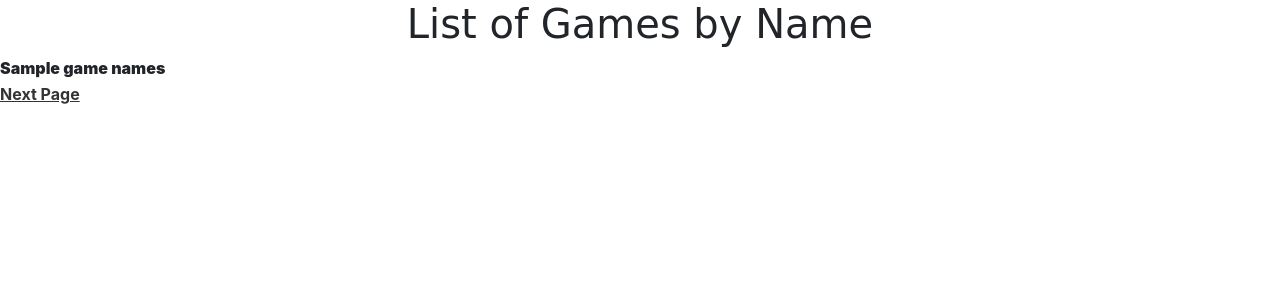
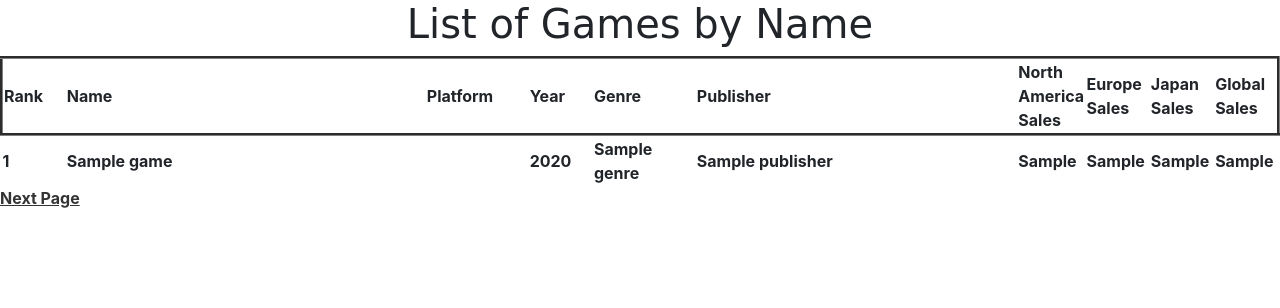
Before and after one commit to JoeYashinsky/DataAnalyzationPython, a Flask app: template datatracker/templates/our_views/namedgames.html in a window 1280 px wide. Shown: the top 308 px of the page. Run offline with Flask 2, Linux system fonts and the light colour scheme; the template is opened without the code that fills it: most values are stand-ins (such as "Sample title", 1, 10 or a date in 2020); some libraries are stand-ins or nearby versions.

Commit message:
Created search for game and return details function and added table to namedGames.html to see details of the searched for game.

```diff
--- a/datatracker/templates/our_views/namedgames.html
+++ b/datatracker/templates/our_views/namedgames.html
@@ -6,18 +6,40 @@
 
 {% block content %}
 
-<strong>{{ game_names }}</strong>
 
+<div>
+    <table>
+        <thead class="table-style">
+            <th>Rank</th>
+            <th>Name</th>
+            <th>Platform</th>
+            <th>Year</th>
+            <th>Genre</th>
+            <th>Publisher</th>
+            <th>North America Sales</th>
+            <th>Europe Sales</th>
+            <th>Japan Sales</th>
+            <th>Global Sales</th>
+        </thead>
+        <tbody>
+        {% for game in found_game %}
+            <tr>
+                <td width="5%">{{game["rank"]}}</td>
+                <td width="28%">{{game["name"]}}</td>
+                <td width="8%">{{game["platform"]}}</td>
+                <td width="5%">{{game["year"]}}</td>
+                <td width="8%">{{game["genre"]}}</td>
+                <td width="25%">{{game["publisher"]}}</td>
+                <td width="5%">{{game["naSales"]}}</td>
+                <td width="5%">{{game["euSales"]}}</td>
+                <td width="5%">{{game["jpSales"]}}</td>
+                <td width="5%">{{game["globalSales"]}}</td>
+            </tr>
+{% endfor %}
+        </tbody>
 
-<table>
-    <thead>
-        <tr>
-            <th>
-
-            </th>
-        </tr>
-    </thead>
-</table>
+    </table>
+</div>
 
 
 <a href="{{ url_for('sample.other_example') }}"> Next Page </a>
```
Also changed, not shown: datatracker/games.py (+11 -8 lines).
